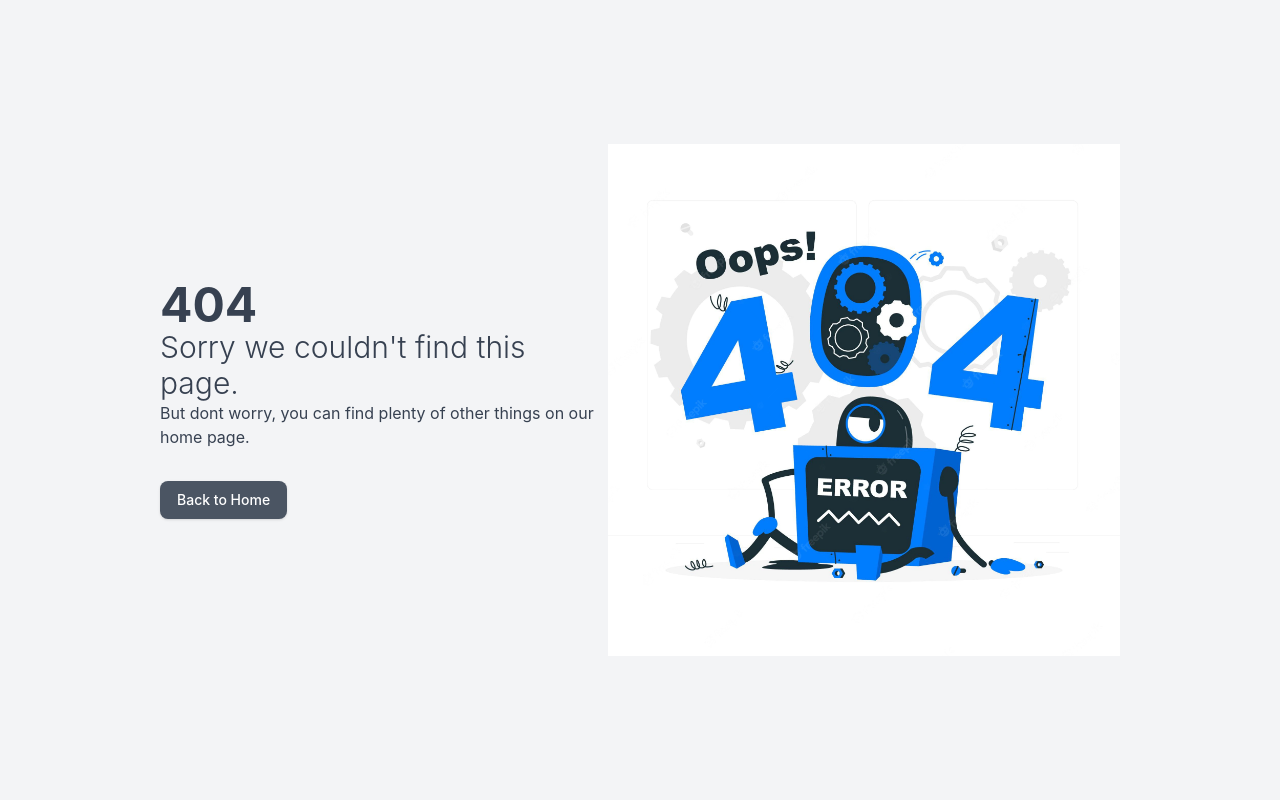
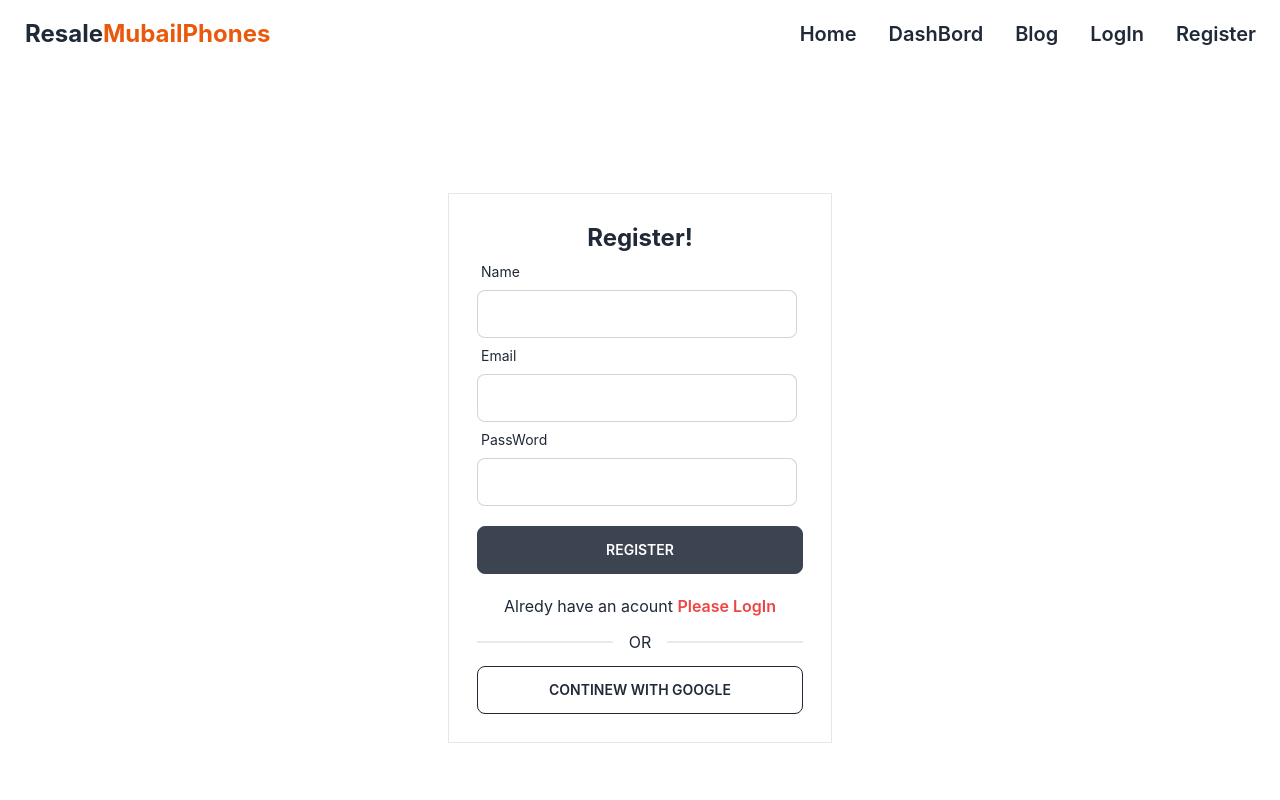
Before and after one commit to sorifulislamfahim/Resale-Mubail-Phone-Clients, a React (Create React App) app: page /register in a window 1280 px wide. Before the commit this address had no page. Shown: the top 800 px of the page. Built offline with nearby package versions, Linux system fonts and the light colour scheme.

Commit message:
create log in and register from with react frame

```diff
--- a/package.json
+++ b/package.json
@@ -7,6 +7,7 @@
     "@testing-library/react": "^13.4.0",
     "@testing-library/user-event": "^13.5.0",
     "daisyui": "^2.42.1",
+    "firebase": "^9.14.0",
     "react": "^18.2.0",
     "react-dom": "^18.2.0",
     "react-hook-form": "^7.39.7",
--- a/src/Pages/SignUpPages/LogIn/Login.js
+++ b/src/Pages/SignUpPages/LogIn/Login.js
@@ -1,30 +1,46 @@
-import React, { useState } from 'react';
 import { useForm } from 'react-hook-form';
 import { Link } from 'react-router-dom';
+import React from 'react';
 
 const Login = () => {
-    const { register, handleSubmit } = useForm();
-    const [data, setData] = useState("");
+    const { register, formState: { errors }, handleSubmit } = useForm();
+
+    const handleLogin = data => {
+        console.log(data);
+    }
+
     return (
         <div className='h-[800px] flex justify-center items-center'>
             <div className='w-96 p-7 border border-spacing-5'>
                 <h2 className='text-xl text-center font-bold'>LogIn</h2>
-                <form onSubmit={handleSubmit((data) => setData(JSON.stringify(data)))}>
+                <form onSubmit={handleSubmit(handleLogin)}>
                     <div className="form-control w-full max-w-xs">
                         <label className="label"><span className="label-text">Email</span></label>
-                        <input type="email" {...register("email")} className="input input-bordered w-full max-w-xs"/>
+                        <input type="email"
+                            {...register("email", {
+                                required: "Email Address is Required"
+                            })}
+                            className="input input-bordered w-full max-w-xs" />
+                         {errors.email && <p className='text-red-600'>{errors.email?.message}</p>}
                     </div>
 
                     <div className="form-control w-full max-w-xs">
                         <label className="label"><span className="label-text">PassWord</span></label>
-                        <input type="password" {...register("password")} className="input input-bordered w-full max-w-xs"/>
+                        <input type="password"
+                            {...register("password", {
+                                required: "PassWord is Required",
+                                minLength: {value: 6, message: "Password must be 6 currecter or longer"}
+
+                            })}
+                            className="input input-bordered w-full max-w-xs" />
+                            {errors.password && <p className='text-red-600'>{errors.password?.message}</p>}
                         <label className="label"><span className="label-text">Forget PassWord?</span></label>
                     </div>
-                    <input className='btn w-full' value='LogIn' type="submit" />
+                    <input className='btn w-full my-3' value='LogIn' type="submit" />
                 </form>
-                <p>New To Our Website <Link to='/register' className='text-red-500 font-semibold'>Create a new acount</Link></p>
+                <p className='text-center'>New To Website <Link to='/register' className='text-red-500 font-semibold'>Create a new acount</Link></p>
                 <div className="divider">OR</div>
-                <button className='btn btn-outline w-full'>Continew With Google</button>
+                <button className='btn btn-outline w-full '>Continew With Google</button>
             </div>
         </div>
     );
--- a/src/Pages/SignUpPages/Register/Register.js
+++ b/src/Pages/SignUpPages/Register/Register.js
@@ -0,0 +1,57 @@
+import React from 'react';
+import { Link } from 'react-router-dom';
+import { useForm } from 'react-hook-form';
+
+const Register = () => {
+    const { register, formState: { errors }, handleSubmit } = useForm();
+
+    const handleRegister = data => {
+        console.log(data);
+    }
+    return (
+        <div className='h-[800px] flex justify-center items-center'>
+            <div className='w-96 p-7 border border-spacing-5'>
+                <h2 className='text-2xl text-center font-bold'>Register!</h2>
+                <form onSubmit={handleSubmit(handleRegister)}>
+
+                    <div className="form-control w-full max-w-xs">
+                        <label className="label"><span className="label-text">Name</span></label>
+                        <input type="text"
+                        {...register("name", {
+                            required: true
+                        })}
+                         className="input input-bordered w-full max-w-xs" />
+                    </div>
+
+                    <div className="form-control w-full max-w-xs">
+                        <label className="label"><span className="label-text">Email</span></label>
+                        <input type="email"
+                            {...register("email", {
+                                required: "Email Address is Required"
+                            })}
+                            className="input input-bordered w-full max-w-xs" />
+                         {errors.email && <p className='text-red-600'>{errors.email?.message}</p>}
+                    </div>
+
+                    <div className="form-control w-full max-w-xs">
+                        <label className="label"><span className="label-text">PassWord</span></label>
+                        <input type="password"
+                            {...register("password", {
+                                required: "PassWord is Required",
+                                minLength: {value: 6, message: "Password must be 6 currecter or longer"}
+
+                            })}
+                            className="input input-bordered w-full max-w-xs" />
+                            {errors.password && <p className='text-red-600'>{errors.password?.message}</p>}
+                    </div>
+                    <input className='btn w-full my-5' value='Register' type="submit" />
+                </form>
+                <p className='text-center'>Alredy have an acount <Link to='/login' className='text-red-500 font-semibold'>Please LogIn</Link></p>
+                <div className="divider">OR</div>
+                <button className='btn btn-outline w-full'>Continew With Google</button>
+            </div>
+        </div>
+    );
+};
+
+export default Register;
--- a/src/Routes/Route/Route.js
+++ b/src/Routes/Route/Route.js
@@ -5,6 +5,7 @@ import ErrorPage from "../../Pages/ErrorPage/ErrorPage";
 import CatagoryItems from "../../Pages/Home/CatagoryItems/CatagoryItems";
 import Home from "../../Pages/Home/Home/Home";
 import Login from "../../Pages/SignUpPages/LogIn/Login";
+import Register from "../../Pages/SignUpPages/Register/Register";
 
 const router = createBrowserRouter([
     {
@@ -27,6 +28,10 @@ const router = createBrowserRouter([
             {
                 path: '/login',
                 element: <Login></Login>
+            },
+            {
+                path: '/register',
+                element: <Register></Register>
             }
         ],
         errorElement: <ErrorPage></ErrorPage>
--- /dev/null
+++ b/src/firebase/firebase.config.js
@@ -0,0 +1,18 @@
+// Import the functions you need from the SDKs you need
+import { initializeApp } from "firebase/app";
+// TODO: Add SDKs for Firebase products that you want to use
+// https://firebase.google.com/docs/web/setup#available-libraries
+
+// Your web app's Firebase configuration
+const firebaseConfig = {
+  apiKey: process.env.REACT_APP_apiKey,
+  authDomain: process.env.REACT_APP_authDomain,
+  projectId: process.env.REACT_APP_projectId,
+  storageBucket: process.env.REACT_APP_storageBucket,
+  messagingSenderId: process.env.REACT_APP_messagingSenderId,
+  appId: process.env.REACT_APP_appId,
+};
+
+// Initialize Firebase
+const app = initializeApp(firebaseConfig);
+export default app;
```
Also changed, not shown: 1 other file (tests, documents, lock files or other folders).
